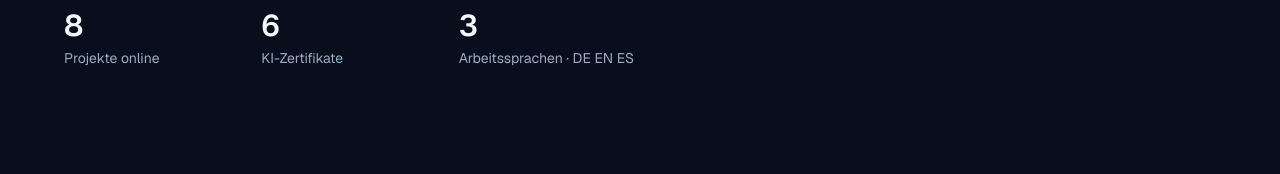
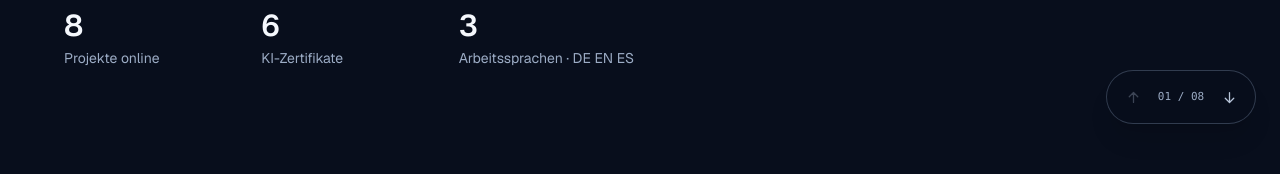
Before and after one commit to vidal-renao/vidal-pro-portfolio, a Next.js app: page /de in a window 1280 px wide. Shown: the part 652-826 px from the top of the page. Built offline with nearby package versions, Linux system fonts and the light colour scheme.

Commit message:
feat(scroll): wire section controls to localized portfolio sections

```diff
--- a/app/[locale]/page.tsx
+++ b/app/[locale]/page.tsx
@@ -5,6 +5,7 @@ import { routing } from "@/i18n/routing";
 import { SECTIONS, SITE } from "@/content/site";
 import { SiteHeader } from "@/components/layout/SiteHeader";
 import { SiteFooter } from "@/components/layout/SiteFooter";
+import { SectionScroll } from "@/components/layout/SectionScroll";
 import { Hero } from "@/components/sections/Hero";
 import { Specializations } from "@/components/sections/Specializations";
 import { Projects } from "@/components/sections/Projects";
@@ -21,6 +22,7 @@ export default async function Page({ params }: { params: Promise<{ locale: strin
   if (!hasLocale(routing.locales, locale)) notFound();
   setRequestLocale(locale);
   const nav = await getTranslations({ locale, namespace: "ui.nav" });
+  const scroll = await getTranslations({ locale, namespace: "ui.scroll" });
 
   return (
     <>
@@ -41,6 +43,7 @@ export default async function Page({ params }: { params: Promise<{ locale: strin
         <Testimonials locale={locale} />
         <Contact locale={locale} />
       </main>
+      <SectionScroll sections={SECTIONS.map((s) => ({ id: s.id, label: nav(s.key) }))} labels={{ navigation: scroll("navigation"), previous: scroll("previous"), next: scroll("next"), top: scroll("top") }} />
       <SiteFooter locale={locale} />
     </>
   );
```
